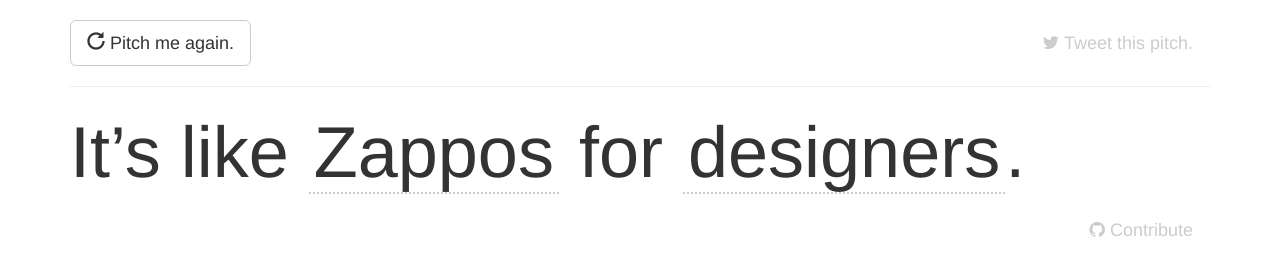
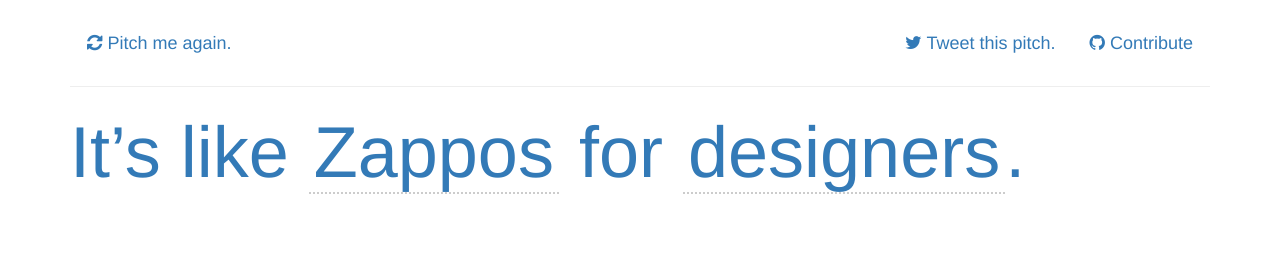
Before and after one commit to dhendee/pitchmeagain, a plain HTML site: page index.html in a window 1280 px wide. Drawn offline with nearby package versions, Linux system fonts and the light colour scheme.

Commit message:
moved nav around

```diff
--- a/index.html
+++ b/index.html
@@ -24,7 +24,7 @@
 
         $('.shuffled').shuffle();
 
-        $('#shuffle').click(function() {
+        $('.shuffle').click(function() {
           $('.shuffled').shuffle();
           return false;
         });
@@ -48,11 +48,7 @@
         font-size: 72px;
         line-height: 90px;
       }
-      a {
-        color: #cccccc;
-      }
       a:hover {
-        color: #337ab7;
         text-decoration: none;
       }
       h2 li {
@@ -77,10 +73,12 @@
   <body>
     <div class="container">
       <p class="clearfix">
-        <a href="#" id="shuffle" class="btn btn-default btn-lg"><span class="glyphicon glyphicon-repeat"></span> Pitch me again.</a>
+        <a href="#" class="shuffle btn btn-lg" target="_blank"><span class="fa fa-refresh"></span> Pitch me again.</a>
+        <a href="https://github.com/dhendee/pitchmeagain" class="btn btn-lg pull-right"><span class="fa fa-github"></span> Contribute</a>
         <a href="#" id="tweet" class="btn btn-lg pull-right" target="_blank"><span class="fa fa-twitter"></span> Tweet this pitch.</a>
       </p>
       <hr>
+      <a href="#" class="shuffle">
         <h1 id="pitch">
           <span>It&rsquo;s like </span>
           <ul id="business" class="unstyled shuffled">
@@ -238,11 +236,10 @@
             <li>toast</li>
             <li>coffee lovers</li>
             <li>cooking</li>
+            <li>self-driving cars</li>
           </ul><span>.</span>
-      </h2>
-      <p class="clearfix">
-        <a href="https://github.com/dhendee/pitchmeagain" class="btn btn-lg pull-right"><span class="fa fa-github"></span> Contribute</a>
-      </p>
+        </h1>
+      </a>
     </div>
   </body>
 </html>
```
Lines whose indentation alone changed are shown as unchanged.
